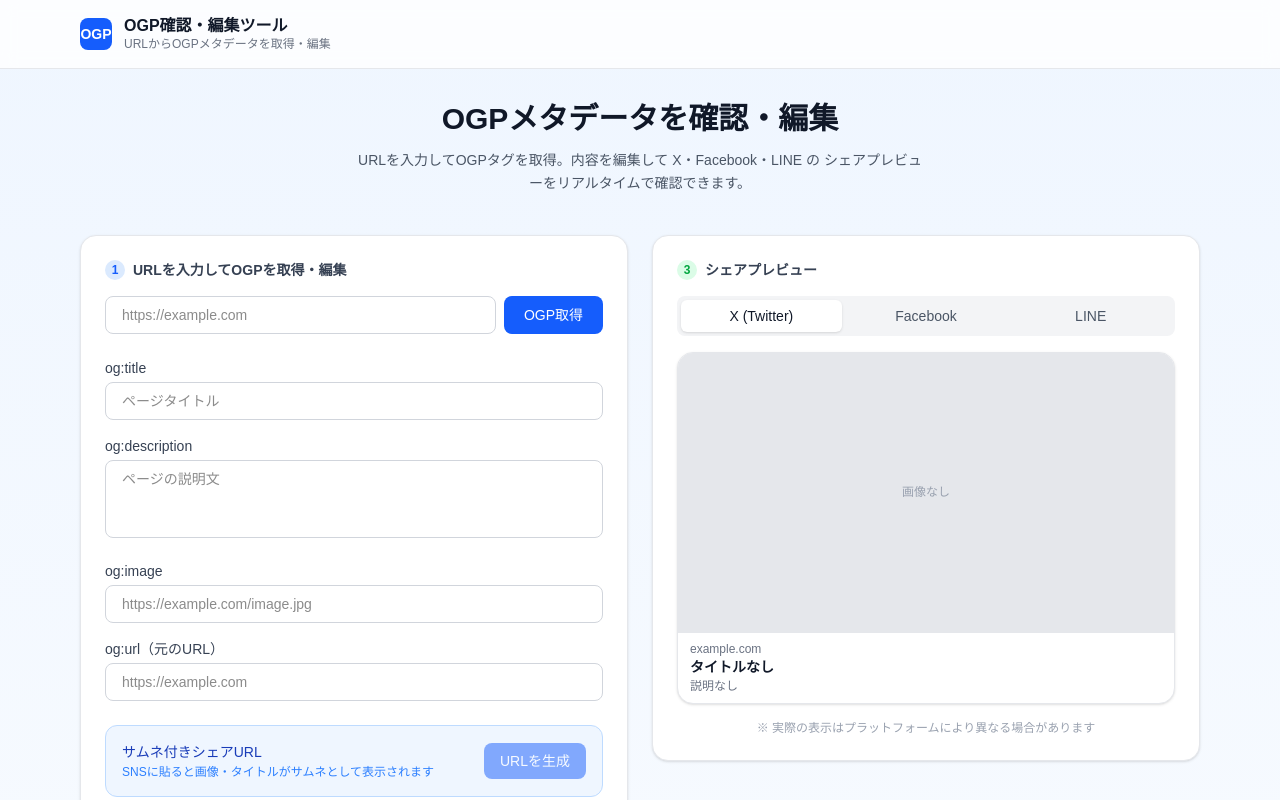
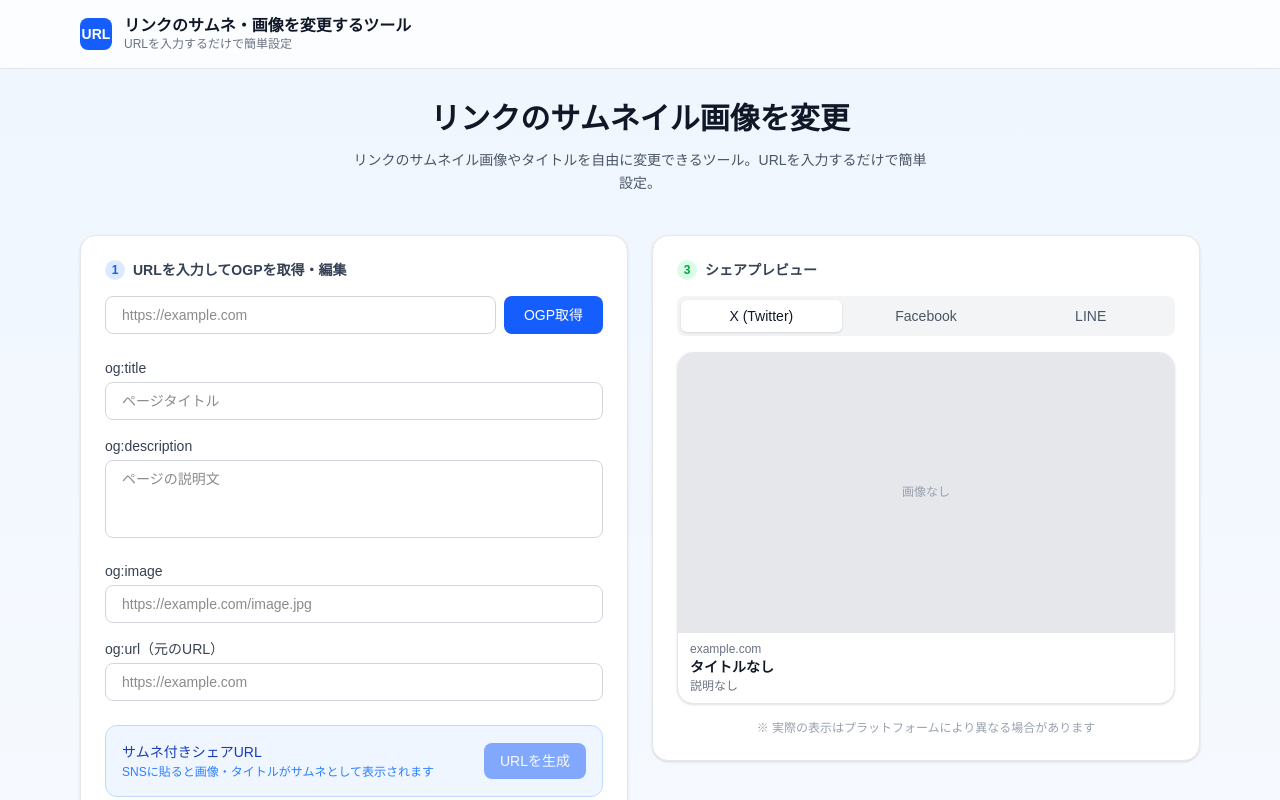
Before and after one commit to somamurayama/url-gazou, a Next.js app: page / in a window 1280 px wide. Shown: the top 800 px of the page. Built offline with nearby package versions, Linux system fonts and the light colour scheme.

Commit message:
seo: ページ内テキストを一般ユーザー向けに変更
https://claude.ai/code/session_015B3xLE8omw6BqyB5VCCfGQ

```diff
--- a/app/page.tsx
+++ b/app/page.tsx
@@ -26,13 +26,13 @@ export default function Home() {
       <header className="border-b border-gray-200 bg-white/80 backdrop-blur-sm sticky top-0 z-10">
         <div className="mx-auto max-w-6xl px-4 py-4 flex items-center gap-3">
           <div className="flex h-8 w-8 items-center justify-center rounded-lg bg-blue-600 text-white text-sm font-bold">
-            OGP
+            URL
           </div>
           <div>
             <h1 className="text-base font-bold text-gray-900 leading-tight">
-              OGP確認・編集ツール
+              リンクのサムネ・画像を変更するツール
             </h1>
-            <p className="text-xs text-gray-500">URLからOGPメタデータを取得・編集</p>
+            <p className="text-xs text-gray-500">URLを入力するだけで簡単設定</p>
           </div>
         </div>
       </header>
@@ -41,11 +41,10 @@ export default function Home() {
         {/* ヒーロー */}
         <div className="text-center mb-10">
           <h2 className="text-3xl font-bold text-gray-900 mb-3">
-            OGPメタデータを確認・編集
+            リンクのサムネイル画像を変更
           </h2>
           <p className="text-gray-600 max-w-xl mx-auto text-sm leading-relaxed">
-            URLを入力してOGPタグを取得。内容を編集して X・Facebook・LINE の
-            シェアプレビューをリアルタイムで確認できます。
+            リンクのサムネイル画像やタイトルを自由に変更できるツール。URLを入力するだけで簡単設定。
           </p>
         </div>
 
```
